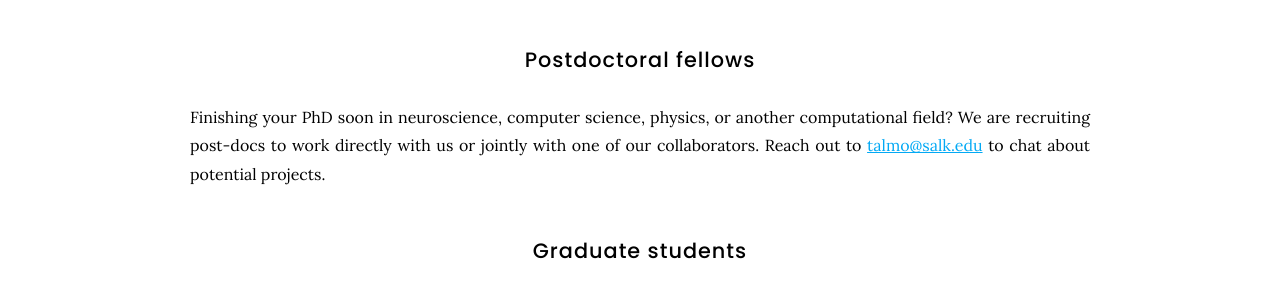
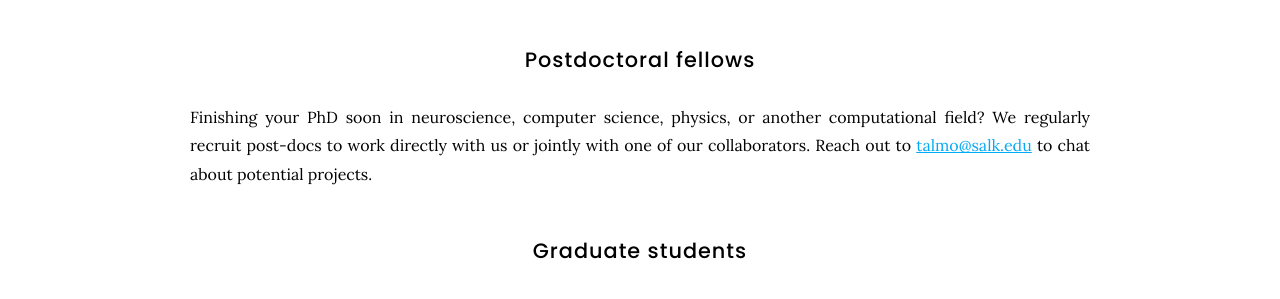
Before and after one commit to talmolab/lab-website, a Jekyll site: the page built from join/index.md, in a window 1280 px wide. Shown: the part 764-1063 px from the top of the page. Built offline with Jekyll 4.4.1, drawn with Linux system fonts in a browser that asks for light colours; nearby versions of some CDN libraries.

Commit message:
Update index.md

```diff
--- a/join/index.md
+++ b/join/index.md
@@ -27,7 +27,7 @@ We do not currently have open staff positions, but if you are interested in the
 
 ## Postdoctoral fellows
 
-Finishing your PhD soon in neuroscience, computer science, physics, or another computational field? We are recruiting post-docs to work directly with us or jointly with one of our collaborators. Reach out to [talmo@salk.edu](mailto:talmo@salk.edu) to chat about potential projects.
+Finishing your PhD soon in neuroscience, computer science, physics, or another computational field? We regularly recruit post-docs to work directly with us or jointly with one of our collaborators. Reach out to [talmo@salk.edu](mailto:talmo@salk.edu) to chat about potential projects.
 
 ## Graduate students
 
```
